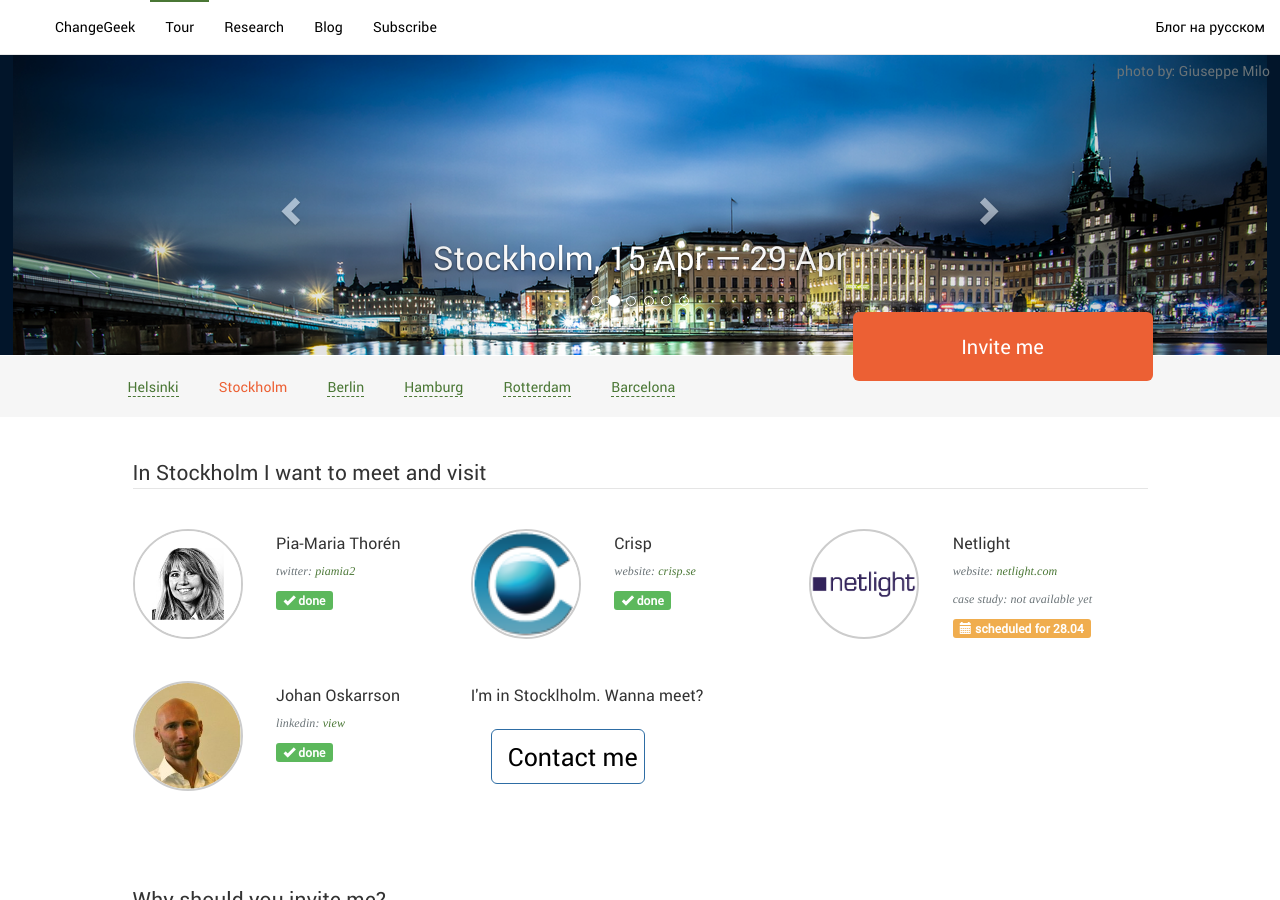
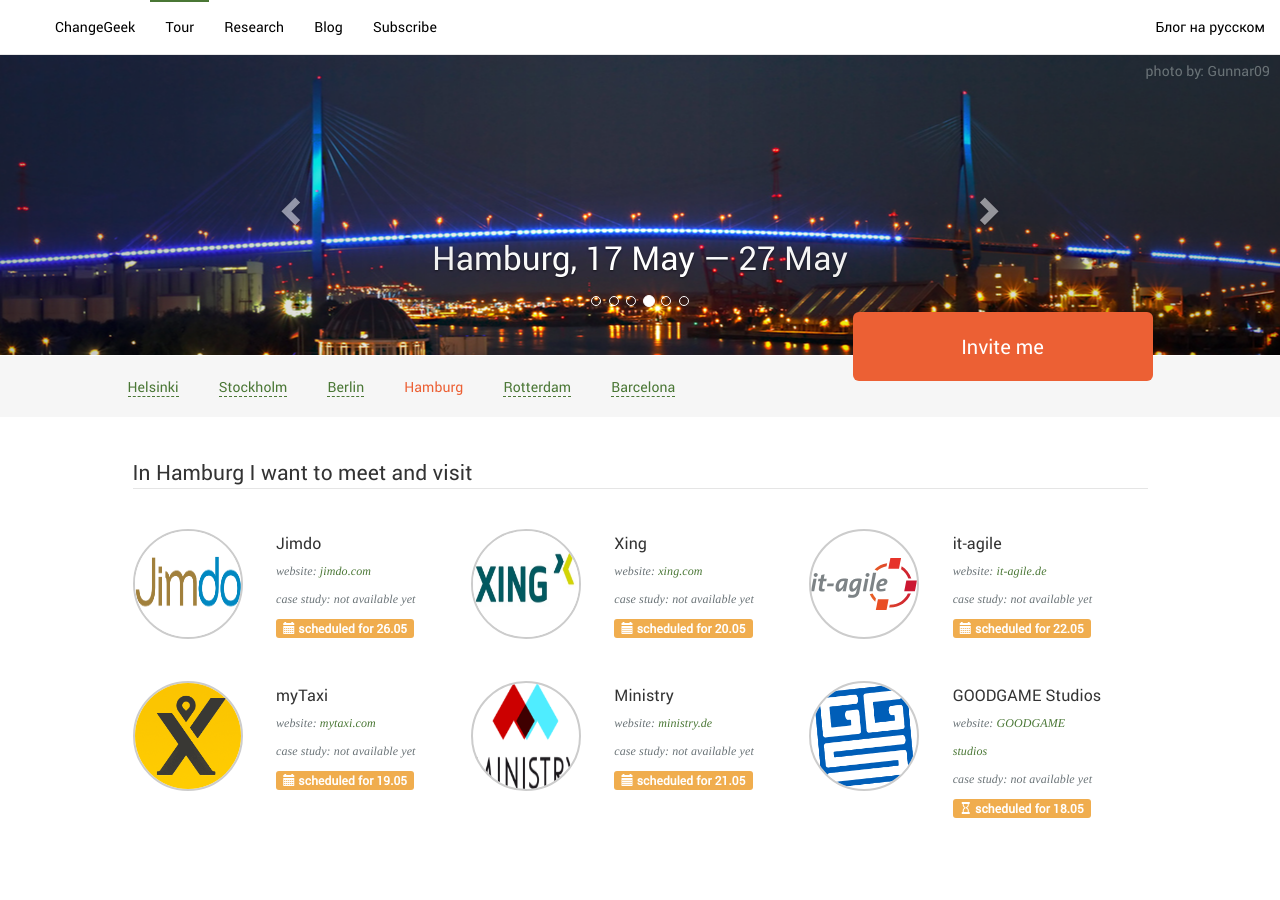
Before and after one commit to sery0ga/changegeek, a Jekyll site: the page built from tour/index.html, in a window 1280 px wide and 900 px high. Built offline with Jekyll 4.4.1, drawn with Linux system fonts in a browser that asks for light colours; nearby versions of some CDN libraries; some web fonts are replaced.

Commit message:
Updates tour schedule and Futurice Russian case study

```diff
--- a/js/tour.js
+++ b/js/tour.js
@@ -9,8 +9,8 @@
 $(document).ready(function() {
   hideCityData();
   resetCityMenu();
-  $('.stockholm').show();
-  $('a.stockholm').addClass('active');
+  $('.hamburg').show();
+  $('a.hamburg').addClass('active');
   $('#cities').on('slide.bs.carousel', function (e) {
     hideCityData();
     resetCityMenu();
--- a/ru/research/futurice.html
+++ b/ru/research/futurice.html
@@ -49,8 +49,8 @@
         </p>
     </div>
     <div class="reference source">
-      One of major sources I use for this case study is <a href="http://futurice.com/files/1992/futurice_cultureaudit_gptw2013--uevvpfg3hl.pdf"
-        target="_blank">Cultural Audit</a> (in Finnish, PDF)
+      Один из основных источников, которым я пользовался при работе над статьей &mdash; это <a href="http://futurice.com/files/1992/futurice_cultureaudit_gptw2013--uevvpfg3hl.pdf"
+        target="_blank">Культурный Аудит</a> (на финском, PDF)
     </div>
     <div class="reference-block">
       <blockquote>
--- a/tour/index.html
+++ b/tour/index.html
@@ -7,9 +7,9 @@
     <!-- Indicators -->
     <ol class="carousel-indicators">
       <li data-target="#cities" data-slide-to="0"></li>
-      <li data-target="#cities" data-slide-to="1" class="active"></li>
+      <li data-target="#cities" data-slide-to="1"></li>
       <li data-target="#cities" data-slide-to="2"></li>
-      <li data-target="#cities" data-slide-to="3"></li>
+      <li data-target="#cities" data-slide-to="3" class="active"></li>
       <li data-target="#cities" data-slide-to="4"></li>
       <li data-target="#cities" data-slide-to="5"></li>
     </ol>
@@ -50,7 +50,7 @@
           <h3>Helsinki, 1 Apr &mdash; 15 Apr</h3>
         </div>
       </div>
-      <div class="item active" id="stockholm">
+      <div class="item" id="stockholm">
         <div class="header-image"
             style="background-color: #031C38; background-image: url('/images/slider/stockholm.png');"></div>
 
@@ -62,14 +62,14 @@
         <div class="header-image"
             style="background-color: white; background-image: url('/images/slider/berlin.png');"></div>
         <div class="carousel-caption">
-          <h3>Berlin, 29 Apr &mdash; 13 May</h3>
+          <h3>Berlin, 29 Apr &mdash; 14 May</h3>
         </div>
       </div>
-      <div class="item" id="hamburg">
+      <div class="item active" id="hamburg">
         <div class="header-image"
             style="background-color: white; background-image: url('/images/slider/hamburg.png');"></div>
         <div class="carousel-caption">
-          <h3>Hamburg, 13 May &mdash; 27 May</h3>
+          <h3>Hamburg, 17 May &mdash; 27 May</h3>
         </div>
       </div>
       <div class="item" id="rotterdam">
@@ -236,7 +236,7 @@
             <br/>
             <div>website: <a href="https://netlight.com/" target="_blank">netlight.com</a></div>
             <div>case study: not available yet</div>
-            <span class="label label-warning"><i class="glyphicon glyphicon-calendar"></i> scheduled for 28.04</span>
+            <span class="label label-success"><i class="glyphicon glyphicon-ok"></i> done</span>
           </div>
         </div>
       </div>
@@ -273,7 +273,7 @@
             Siemens
             <br/>
             <div>website: <a href="http://www.siemens.com/entry/de/de/" target="_blank">Siemens</a></div>
-            <span class="label label-warning"><i class="glyphicon glyphicon-calendar"></i> scheduled for 5.05</span>
+            <span class="label label-success"><i class="glyphicon glyphicon-ok"></i> done</span>
           </div>
         </div>
         <div class="col-md-4 meeting-cell">
@@ -287,7 +287,7 @@
             <br/>
             <div>website: <a href="http://tech.zalando.com/" target="_blank">Zalando</a></div>
             <div>case study: not available yet</div>
-            <span class="label label-warning"><i class="glyphicon glyphicon-calendar"></i> scheduled for 7.05</span>
+            <span class="label label-success"><i class="glyphicon glyphicon-ok"></i> done</span>
           </div>
         </div>
         <div class="col-md-4 meeting-cell">
@@ -301,7 +301,7 @@
             <br/>
             <div>website: <a href="http://movingimage24.com" target="_blank">movingimage24.com</a></div>
             <div>case study: not available yet</div>
-            <span class="label label-warning"><i class="glyphicon glyphicon-calendar"></i> scheduled for 13.05</span>
+            <span class="label label-success"><i class="glyphicon glyphicon-ok"></i> done</span>
           </div>
         </div>
       </div>
@@ -330,7 +330,7 @@
             Egor Sviridenko
             <br/>
             <div>website: <a href="https://de.linkedin.com/in/flowchaser" target="_blank">linkedin</a></div>
-            <span class="label label-warning"><i class="glyphicon glyphicon-hourglass"></i> confirmed</span>
+            <span class="label label-success"><i class="glyphicon glyphicon-ok"></i> done</span>
           </div>
         </div>
       </div>
@@ -349,7 +349,7 @@
             <br/>
             <div>website: <a href="http://www.jimdo.com/" target="_blank">jimdo.com</a></div>
             <div>case study: not available yet</div>
-            <span class="label label-danger"><i class="glyphicon glyphicon-hourglass"></i> waiting for reply</span>
+            <span class="label label-warning"><i class="glyphicon glyphicon-calendar"></i> scheduled for 26.05</span>
           </div>
         </div>
         <div class="col-md-4 meeting-cell">
@@ -421,7 +421,7 @@
             <br/>
             <div>website: <a href="http://www.goodgamestudios.com/" target="_blank">GOODGAME studios</a></div>
             <div>case study: not available yet</div>
-            <span class="label label-warning"><i class="glyphicon glyphicon-hourglass"></i> invited</span>
+            <span class="label label-warning"><i class="glyphicon glyphicon-hourglass"></i> scheduled for 18.05</span>
           </div>
         </div>
       </div>
```
Also changed, not shown: 2 other files.
